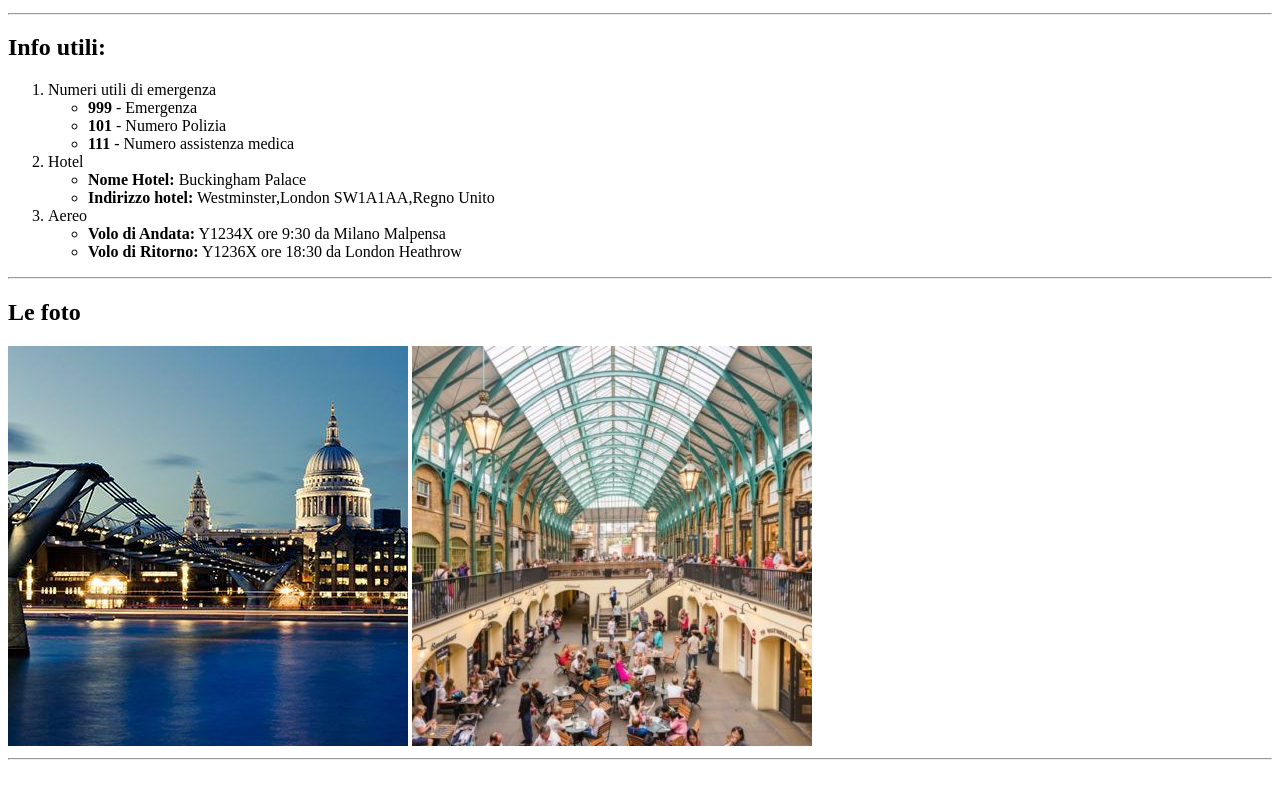
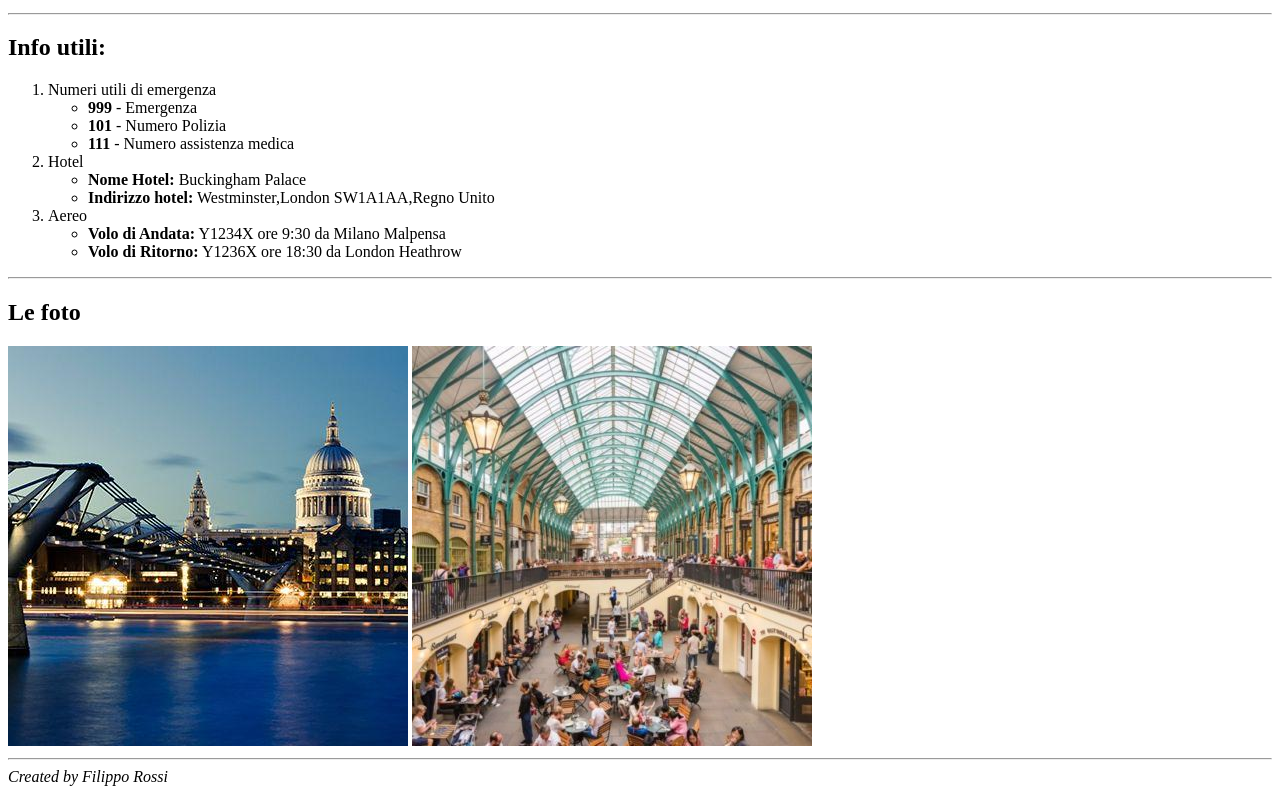
Before and after one commit to FilippoR00/html-london-trip, a plain HTML site: page index.html in a window 1280 px wide. Shown: the part 1029-1823 px from the top of the page. Before the commit the page ends 1797 px from the top, so only its background shows below. Drawn offline with Linux system fonts and the light colour scheme.

Commit message:
aggiunta footer

```diff
--- a/index.html
+++ b/index.html
@@ -109,7 +109,7 @@
 
     <!-- footer  -->
     <footer>
-
+        <em>Created by Filippo Rossi</em>
     </footer>
 </body>
 </html>
```
